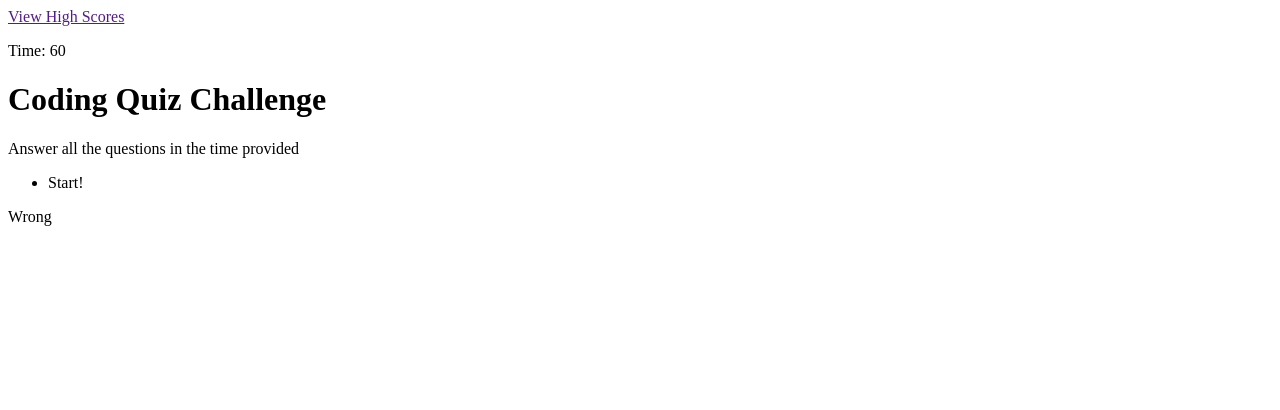
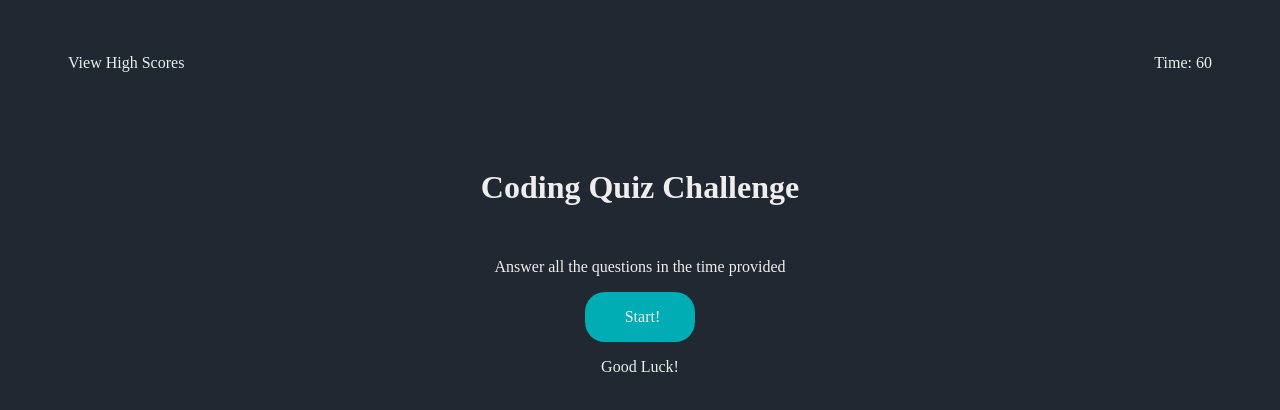
Before and after one commit to benwade91/Code-Quiz, a plain HTML site: page index.html in a window 1280 px wide. Drawn offline with Linux system fonts and the light colour scheme.

Commit message:
initial styling

```diff
--- a/assets/css/style.css
+++ b/assets/css/style.css
@@ -0,0 +1,63 @@
+* {
+    box-sizing: border-box;
+}
+:root {
+    --primary: #222831;
+    --secondary: #393e46;
+    --tertiary: #00adb5;
+    --quarternary: #EEE;
+}
+
+body {
+    background: var(--primary);
+}
+
+header {
+    display: flex;
+    flex-wrap: nowrap;
+    justify-content: space-between;
+    align-items: center;
+}
+
+main {
+    display: flex;
+    flex-wrap: wrap;
+    align-items: center;
+    flex-direction: column;
+}
+
+h1 {
+    color: var(--quarternary);
+    padding: 30px;
+}
+
+p {
+    color: var(--quarternary);
+    text-align: center;
+}
+
+ul {
+    list-style: none;
+    width: 50%;
+}
+li {
+    color: var(--quarternary);
+    padding-right: 35px;
+}
+
+.highScore a{
+    padding: 30px 60px;
+    text-decoration: none;
+    color: var(--quarternary);
+}
+
+.timer {
+    padding: 30px 60px;
+}
+
+.answers {
+    display: flex;
+    text-align: center;
+    background-color: var(--tertiary);
+    border-radius: 20px;
+}
--- a/assets/js/script.js
+++ b/assets/js/script.js
@@ -0,0 +1,11 @@
+var timer = 60;
+
+
+
+var timeLeft = function() {
+    var timeNum = document.querySelector("p[class='time']").textContent;
+    setInterval(function() {
+    console.log(timeNum);
+}, 1000);
+}
+timeLeft();
--- a/index.html
+++ b/index.html
@@ -14,7 +14,7 @@
             <a href="">View High Scores</a>
         </div>
         <div class="timer">
-            <p>Time: 60</p>
+            <p class="time">Time: 60</p>
         </div>
     </header>
     <main>
@@ -28,7 +28,7 @@
             </ul>
         </div>
         <div class="results">
-            <p>Wrong</p>
+            <p class="wrong">Good Luck!</p>
         </div>
     </main>
 <script src="./assets/js/script.js"></script>
```
